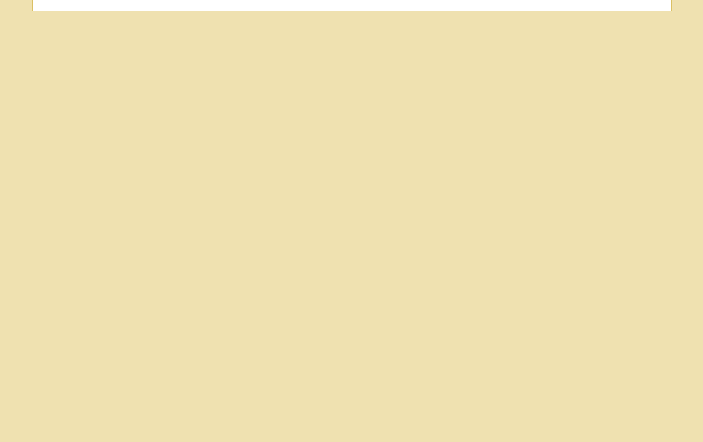
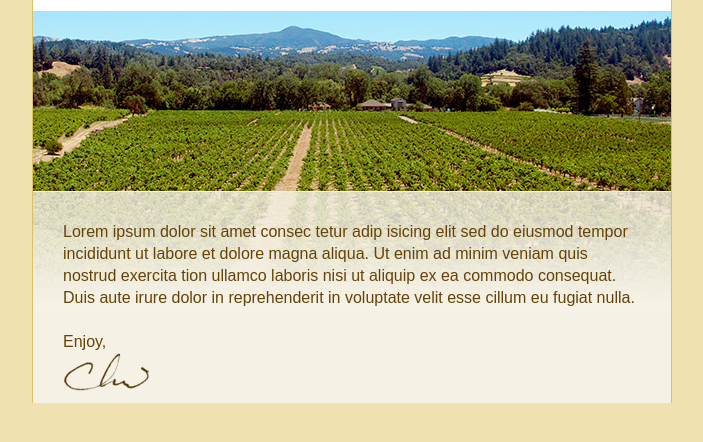
Before and after one commit to cmcoke/our-vineyard, a website: page app/index.html in a window 1280 px wide. Shown: the part 110-552 px from the top of the page, without its empty margins (288-991 px from the left). Drawn offline with Linux system fonts and the light colour scheme.

Commit message:
Completed the banner and content rows

```diff
--- a/app/index.html
+++ b/app/index.html
@@ -37,13 +37,25 @@
 
 					<!-- start banner row -->
 					<tr>
-							<td></td>
+						<td valign="top" bgcolor="#f5f2e5" class="banner" style="border-left: 1px solid #dbc064; border-right: 1px solid #dbc064;">
+							<img src="assets/images/banner_large.jpg" width="638" height="180" alt="Photo of Our Vineyard">
+						</td>
 					</tr>
 					<!-- end banner row -->
 
 					<!-- start content row -->
 					<tr>
-							<td></td>
+						<td valign="top" bgcolor="#f5f2e5" valign="top" class="content" style="padding: 30px 30px 10px 30px; border-right: 1px solid #dbc064; border-left: 1px solid #dbc064; font-family:Arial, Helvetica, sans-serif; font-size: 16px; line-height:22px; color: #654308;
+						 background: #f5f2e5 url(assets/images/banner_large_ghost.jpg) no-repeat 0px 0px ">
+
+							Lorem ipsum dolor sit amet consec tetur adip isicing elit sed do eiusmod tempor incididunt ut labore et dolore magna aliqua. Ut enim ad minim veniam quis nostrud exercita tion ullamco laboris nisi ut aliquip ex ea commodo consequat. Duis aute
+							irure dolor in reprehenderit in voluptate velit esse cillum eu fugiat nulla.
+							<br><br>
+							Enjoy,
+							<br>
+
+							<img src="assets/images/chris.gif" alt="Chris" width="90" height="40">
+						</td>
 					</tr>
 					<!-- end content row -->
 
@@ -74,4 +86,5 @@
 	<!-- end outer table -->
 
 </body>
+
 </html>
```
Lines whose indentation alone changed are shown as unchanged.
